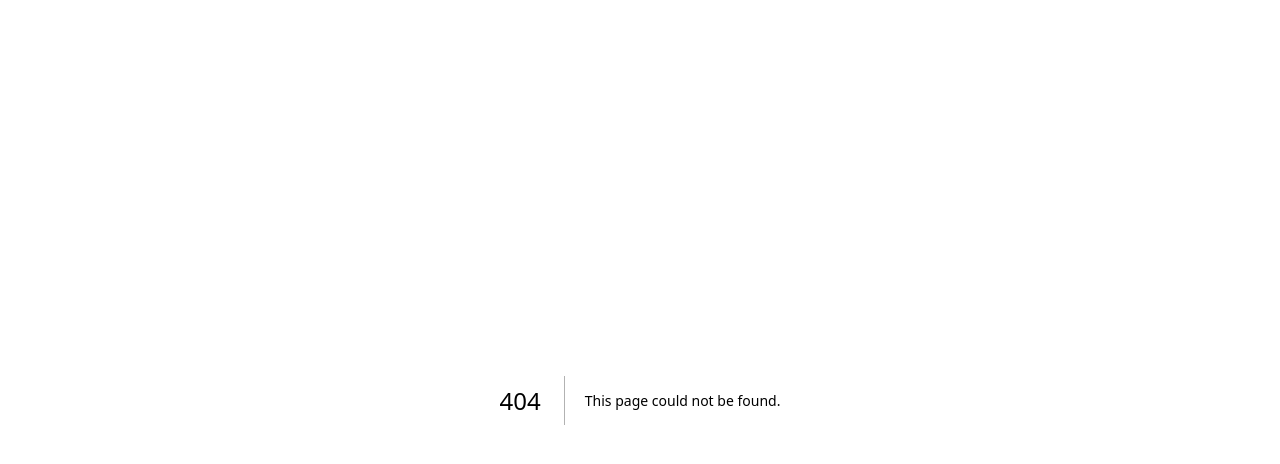
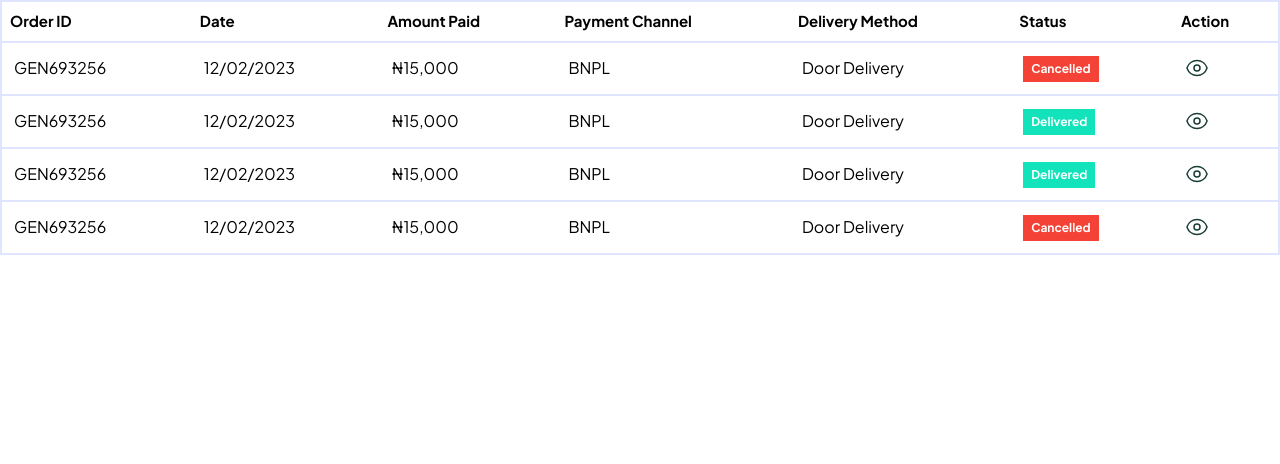
Before and after one commit to wallflower-vy/Genesis360, a Next.js app: page /Orders in a window 1280 px wide. Before the commit this address had no page. Shown: the top 464 px of the page. Built offline with nearby package versions, Linux system fonts and the light colour scheme.

Commit message:
Orders page

```diff
--- /dev/null
+++ b/pages/Orders.tsx
@@ -0,0 +1,68 @@
+import React from "react";
+import Image from "next/image";
+import showPass from "../public/svg/show.svg";
+
+const Orders = () => {
+  return (
+    <>
+    <table className="w-full border-collapse bg-gray-100">
+      <thead className="">
+        <tr className="text-left border-2 text-[15px] font-semibold  border-[#DFE5FF]">
+          <th className="p-2">Order ID</th>
+          <th className="p-2">Date</th>
+          <th className="p-2">Amount Paid</th>
+          <th className="p-2">Payment Channel</th>
+          <th className="p-2">Delivery Method</th>
+          <th className="p-2">Status</th>
+          <th className="p-2">Action</th>
+        </tr>
+      </thead>
+      <tbody>
+        <tr className="text-left border-2 border-[#DFE5FF]">
+          <td className="p-3">GEN693256</td>
+          <td className="p-3">12/02/2023</td>
+          <td className="p-3">₦15,000</td>
+          <td className="p-3">BNPL</td>
+          <td className="p-3">Door Delivery</td>
+          <td className="p-3"><button className='text-[#fff] px-2 py-1 font-bold text-center bg-[#F44336] text-[12px]'>Cancelled</button></td>
+          <td className="p-3"><Image src={showPass} alt=""  /></td>
+        </tr>
+
+        <tr className="text-left border-2 border-[#DFE5FF]">
+          <td className="p-3">GEN693256</td>
+          <td className="p-3">12/02/2023</td>
+          <td className="p-3">₦15,000</td>
+          <td className="p-3">BNPL</td>
+          <td className="p-3">Door Delivery</td>
+          <td className="p-3"><button className='text-[#fff] px-2 py-1 font-bold text-center bg-[#12E3BB] text-[12px]'>Delivered</button></td>
+          <td className="p-3"><Image src={showPass} alt=""  /></td>
+        </tr>
+
+        <tr className="text-left border-2 border-[#DFE5FF]">
+          <td className="p-3">GEN693256</td>
+          <td className="p-3">12/02/2023</td>
+          <td className="p-3">₦15,000</td>
+          <td className="p-3">BNPL</td>
+          <td className="p-3">Door Delivery</td>
+          <td className="p-3"><button className='text-[#fff] px-2 py-1 font-bold text-center bg-[#12E3BB] text-[12px]'>Delivered</button></td>
+          <td className="p-3"><Image src={showPass} alt=""  /></td>
+        </tr>
+
+        <tr className="text-left border-2 border-[#DFE5FF]">
+          <td className="p-3">GEN693256</td>
+          <td className="p-3">12/02/2023</td>
+          <td className="p-3">₦15,000</td>
+          <td className="p-3">BNPL</td>
+          <td className="p-3">Door Delivery</td>
+          <td className="p-3"><button className='text-[#fff] px-2 py-1 font-bold text-center bg-[#F44336] text-[12px]'>Cancelled</button></td>
+          <td className="p-3"><Image src={showPass} alt=""  /></td>
+        </tr>
+      </tbody>
+    </table>
+
+
+    </>
+  );
+};
+
+export default Orders;
```
Also changed, not shown: Components/Dashboard/Dashboard.tsx (+13 -10 lines), Components/Dashboard/icons8-order-history-80.png (deleted), public/svg/show.svg (added).
